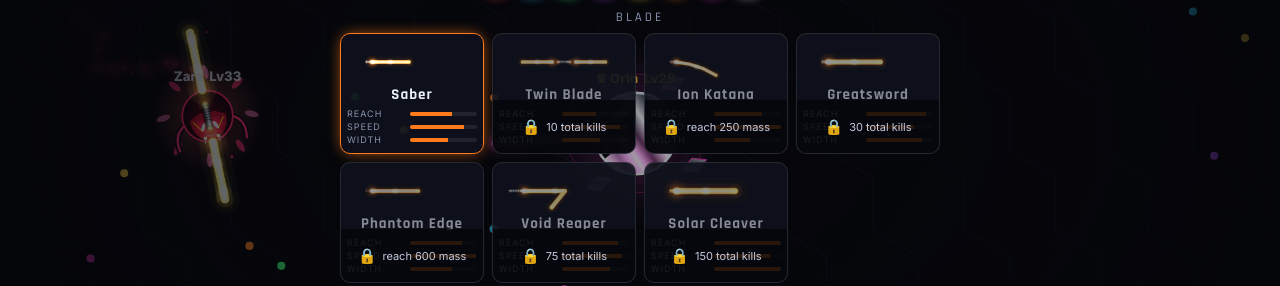
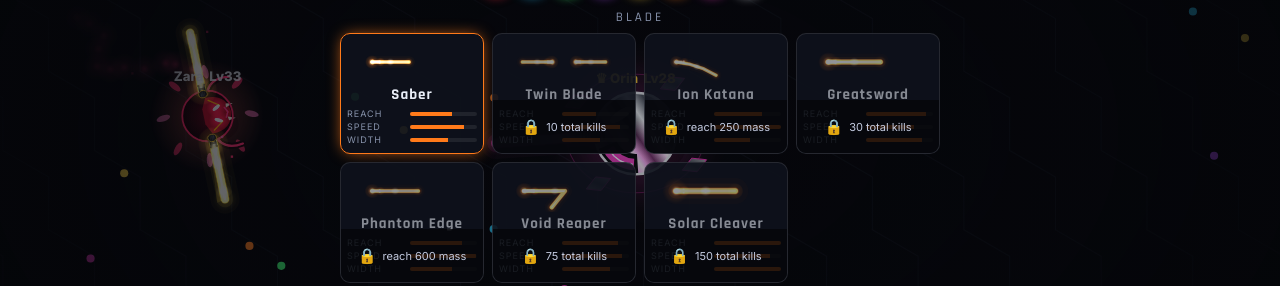
Before and after one commit to caracciolo894-sketch/PLASMA-IO, a website: page index.html in a window 1280 px wide. Shown: the part 268-554 px from the top of the page. Drawn offline with Linux system fonts and the light colour scheme; animation ran at ten frames a second.

Commit message:
Add files via upload

```diff
--- a/index.html
+++ b/index.html
@@ -953,16 +953,23 @@ const HILTS={
    for(let i=0;i<3;i++){const a=t*.05+i*TAU/3,ox=x0+len*.5+Math.cos(a)*len*.6,oy=Math.sin(a)*w*1.4;g.globalAlpha=.9;g.drawImage(glow('#ffe9a8'),ox-4,oy-4,8,8);}g.globalAlpha=1;g.globalCompositeOperation='source-over';}},
 };
 function drawHilt(g,x,y,a,r,col,M,hs='h_default',t=0){
+  // l'impugnatura sta sul bordo del corpo, tenuta da una "mano": non copre piu' la faccia
   g.save();g.translate(x,y);g.rotate(a);
-  const id=M.id,len=r*(M.dbl?1.05:id==='reaper'?1.3:.66),w=Math.max(5,r*(id==='great'||id==='solar'?.33:.25));
-  const x0=M.dbl?-len/2:id==='reaper'?r*1.05-len:r*.42,x1=x0+len,H=HILTS[hs]||HILTS.h_default;
+  const id=M.id,H=HILTS[hs]||HILTS.h_default,w=Math.max(5,r*(id==='great'||id==='solar'?.32:.26));
   const pal=H.pal||(id==='solar'?['#6a4a0a','#ffe08a','#4a3206']:id==='phantom'?['#14161c','#4a4f60','#08090c']:id==='katana'?['#241c22','#6a5a62','#120d12']:['#3a3f4a','#d8dee9','#1c1f26']);
-  g.fillStyle='rgba(0,0,0,.35)';rr(g,x0+1.5,-w/2+2,len,w,w*.3);g.fill();
-  const gr=g.createLinearGradient(0,-w/2,0,w/2);gr.addColorStop(0,pal[0]);gr.addColorStop(.42,pal[1]);gr.addColorStop(1,pal[2]);g.fillStyle=gr;rr(g,x0,-w/2,len,w,w*.3);g.fill();
-  const cap=cx=>{const cg=g.createLinearGradient(0,-w*.62,0,w*.62);cg.addColorStop(0,H.cap[0]);cg.addColorStop(.5,H.cap[1]);cg.addColorStop(1,H.cap[0]);g.fillStyle=cg;rr(g,cx,-w*.62,len*.13,w*1.24,2);g.fill();};
-  cap(x1-len*.13);if(M.dbl)cap(x0);else{g.fillStyle=H.cap[0];rr(g,x0-len*.05,-w*.42,len*.07,w*.84,2);g.fill();}
-  H.deco(g,x0,x1,len,w,col,t,M);
-  g.globalCompositeOperation='lighter';g.globalAlpha=.9;g.drawImage(glow(col),x1-w*1.3,-w*1.3,w*2.6,w*2.6);if(M.dbl)g.drawImage(glow(col),x0-w*1.3,-w*1.3,w*2.6,w*2.6);g.globalAlpha=1;g.globalCompositeOperation='source-over';
+  const piece=(x0,len)=>{const x1=x0+len;
+    g.fillStyle='rgba(0,0,0,.35)';rr(g,x0+1.5,-w/2+2,len,w,w*.3);g.fill();
+    const gr=g.createLinearGradient(0,-w/2,0,w/2);gr.addColorStop(0,pal[0]);gr.addColorStop(.42,pal[1]);gr.addColorStop(1,pal[2]);g.fillStyle=gr;rr(g,x0,-w/2,len,w,w*.3);g.fill();
+    const cg=g.createLinearGradient(0,-w*.62,0,w*.62);cg.addColorStop(0,H.cap[0]);cg.addColorStop(.5,H.cap[1]);cg.addColorStop(1,H.cap[0]);g.fillStyle=cg;rr(g,x1-len*.16,-w*.62,len*.16,w*1.24,2);g.fill();
+    g.fillStyle=H.cap[0];rr(g,x0-len*.06,-w*.42,len*.08,w*.84,2);g.fill();
+    H.deco(g,x0,x1,len,w,col,t,M);
+    // mano / guanto che impugna
+    const hx=x0+len*.22,hr=w*.66,hg=g.createRadialGradient(hx-hr*.3,-hr*.35,hr*.1,hx,0,hr);hg.addColorStop(0,'#3a404c');hg.addColorStop(1,'#0c0e13');g.fillStyle=hg;g.beginPath();g.ellipse(hx,0,hr*.85,hr,0,0,TAU);g.fill();
+    g.strokeStyle=rgba(col,.85);g.lineWidth=Math.max(1,w*.12);g.stroke();
+    g.strokeStyle='rgba(255,255,255,.12)';g.lineWidth=Math.max(1,w*.07);for(const k of[-.4,0,.4]){g.beginPath();g.moveTo(hx-hr*.5,k*hr);g.lineTo(hx+hr*.5,k*hr);g.stroke();}
+    g.globalCompositeOperation='lighter';g.globalAlpha=.9;g.drawImage(glow(col),x1-w*1.3,-w*1.3,w*2.6,w*2.6);g.globalAlpha=1;g.globalCompositeOperation='source-over';};
+  if(M.dbl){piece(r*.78,r*.5);g.rotate(Math.PI);piece(r*.78,r*.5);}
+  else piece(r*.8,r*(id==='reaper'?.95:.78));
   g.restore();
 }
 
@@ -1057,12 +1064,12 @@ function render(){
   for(const p of players){if(!p.alive||!inV(p.x,p.y,300))continue;const r=radius(p.m),[PX,PY,PA]=pose(p);
     ctx.globalCompositeOperation='lighter';ctx.globalAlpha=.35;ctx.drawImage(glow(p.col),PX-r*2.2,PY-r*2.2,r*4.4,r*4.4);ctx.globalAlpha=1;ctx.globalCompositeOperation='source-over';
     ctx.fillStyle='rgba(0,0,0,.32)';ctx.beginPath();ctx.ellipse(PX+r*.18,PY+r*.32,r*1.05,r*.72,0,0,TAU);ctx.fill();
-    drawSkin(ctx,PX,PY,r,p.skin||'s_default',p.col,p.cseed,tick+p.ai*11,p.flash>0,PA,p.vx,p.vy);
+    drawSkin(ctx,PX,PY,r,p.skin||'s_default',p.col,p.cseed,tick+p.ai*11,p.flash>0,PA-(p.model.dbl?Math.PI/2:.95),p.vx,p.vy);
     if(p.kills>=3&&p!==me){ctx.globalCompositeOperation='lighter';ctx.strokeStyle='rgba(255,210,61,'+(.45+.25*Math.sin(tick*.12))+')';ctx.lineWidth=2.5;ctx.beginPath();ctx.arc(PX,PY,r+6,0,TAU);ctx.stroke();ctx.globalCompositeOperation='source-over';}
     if(tick-p.born<120&&tick%10<6){ctx.strokeStyle='rgba(255,255,255,.4)';ctx.setLineDash([5,5]);ctx.beginPath();ctx.arc(PX,PY,r+8,0,TAU);ctx.stroke();ctx.setLineDash([]);}
-    drawHilt(ctx,PX,PY,PA,r,p.col,p.model,p.hiltS||'h_default',tick+p.ai*5);
     if(p.kg>0)p.kg-=.5;const w=bladeW(p)*(1+(p.kg||0)/40),flick=p.stun>0?.45+Math.random()*.3:p.model.id==='phantom'?.75+Math.random()*.25:.92+Math.random()*.08;
     for(const pts of bladesAt(p,PX,PY,PA)){drawBladePoly(ctx,pts,p.col,w,flick,p.model,tick+p.ai*7,Math.abs(p.omega||0)*bladeLen(p)/18);if(GQ>0)bladeFx(ctx,pts,p.col,w,p.hiltS,tick+p.ai*7);}
+    drawHilt(ctx,PX,PY,PA,r,p.col,p.model,p.hiltS||'h_default',tick+p.ai*5);
   }
   ctx.globalCompositeOperation='lighter';
   {let lc=null;for(const q of parts){if(q.dark||!inV(q.x,q.y))continue;if(q.col!==lc){ctx.fillStyle=q.col;lc=q.col;}ctx.globalAlpha=q.life/q.max;const s=2.6;ctx.fillRect(q.x-s/2,q.y-s/2,s,s);if(q.vx*q.vx+q.vy*q.vy>9)ctx.fillRect(q.x-q.vx-1,q.y-q.vy-1,2,2);}}
@@ -1181,7 +1188,7 @@ function toast(html,ms=3500){const t=$('toast');t.innerHTML=html;t.style.display
 function drawPreview(c,it,t){const g=c.getContext('2d'),W=c.width,H=c.height,col=selCol<0?previewCol:COLORS[selCol];g.clearRect(0,0,W,H);
   if(it.cat==='skin'){drawSkin(g,W/2,H/2,H*.22,it.id,col,demoSeed,t,false,Math.sin(t*.02)*.8,Math.cos(t*.02),0);}
   else if(it.cat==='hilt'){const r=92,cx=-r*.2,cy=H*.56,M=MODELS[0],a=-.1+Math.sin(t*.03)*.05,c=Math.cos(a),s=Math.sin(a);const L=W-r*1.05+r*.2-16,bx=cx+c*r*1.05,by=cy+s*r*1.05,pts=[[bx,by],[bx+c*L,by+s*L]];
-    drawHilt(g,cx,cy,a,r,col,M,it.id,t);drawBladePoly(g,pts,col,9,1,M,t);bladeFx(g,pts,col,9,it.id,t);}
+    drawBladePoly(g,pts,col,9,1,M,t);bladeFx(g,pts,col,9,it.id,t);drawHilt(g,cx,cy,a,r,col,M,it.id,t);}
   else if(it.cat==='trail'){const cx=W*.3,cy=H*.78,L=W*.55,TR=[];for(let i=0;i<10;i++){const a=-.25-((t*.06)%1.2)-i*.09;TR.push([[cx+Math.cos(a)*14,cy+Math.sin(a)*14,cx+Math.cos(a)*L,cy+Math.sin(a)*L]]);}
     g.globalCompositeOperation='lighter';drawTrail(g,TR,it.id,col,1,t);g.globalCompositeOperation='source-over';const A=TR[0][0];drawBladePoly(g,[[A[0],A[1]],[A[2],A[3]]],col,5,1,MODELS[0],t);g.fillStyle='#2a2e36';g.beginPath();g.arc(cx,cy,10,0,TAU);g.fill();g.strokeStyle=col;g.lineWidth=2;g.stroke();}
   else{const x=W/2,y=H/2;g.globalCompositeOperation='lighter';
@@ -1258,7 +1265,7 @@ function frame(t){const dt=Math.min(100,t-last);last=t;if(slowT>0){slowT-=dt;tim
   acc+=dt*timeScale;let n=0;while(acc>=16.667&&n<4){update();acc-=16.667;n++;}if(n===4)acc=0;
   ALPHA=clamp(acc/16.667,0,1);updCam(dt);render();requestAnimationFrame(frame);}
 requestAnimationFrame(frame);
-window.__dbg={storm,get stats(){return stats},itemCode:id=>itemCode(id),get eq(){return eq},get owner(){return owner},get king(){return king},players,orbs,stats,get me(){return me;},get tick(){return tick;},kill:(a,b)=>kill(a,b),startGame};
+window.__dbg={draw:{drawSkin,drawHilt,drawBladePoly,SHOP,MODELS,COLORS,makeCSeed},storm,get stats(){return stats},itemCode:id=>itemCode(id),get eq(){return eq},get owner(){return owner},get king(){return king},players,orbs,stats,get me(){return me;},get tick(){return tick;},kill:(a,b)=>kill(a,b),startGame};
 })();
 </script>
 </body>
```
